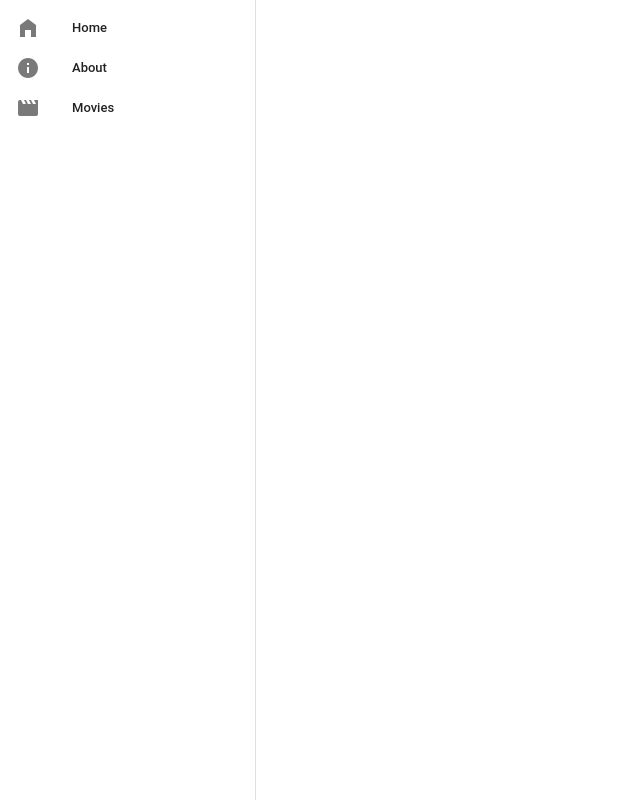
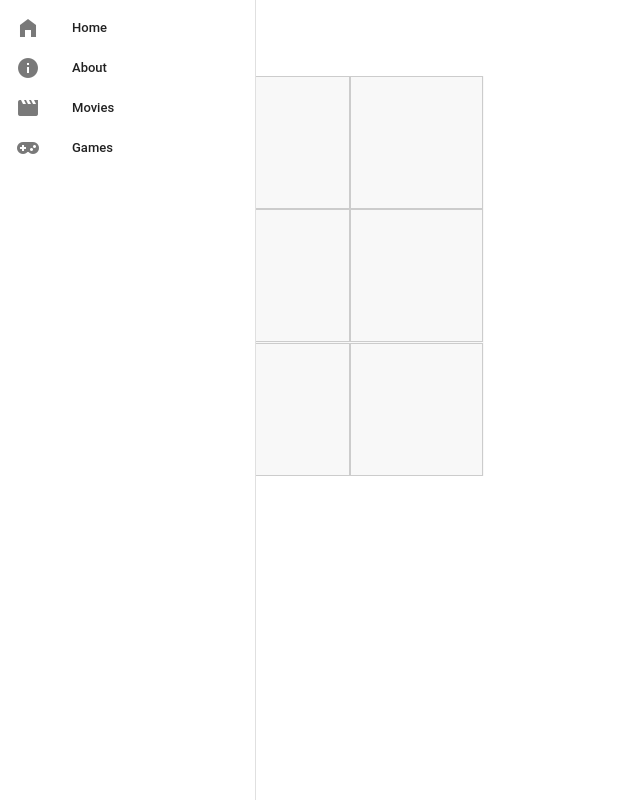
Before and after one commit to camilla-westin/PlayWithVue, a Vue app: page /games in a window 1280 px wide. Before the commit this address had no page. Shown: the whole page, without its empty margins (0-640 px from the left). Built offline with nearby package versions, Linux system fonts and the light colour scheme.

Commit message:
Markup and basic logic tic tac toe game

```diff
--- /dev/null
+++ b/src/components/Games/TicTacToe.vue
@@ -0,0 +1,64 @@
+<script setup>
+import { ref } from "vue";
+
+let playerTurn = ref("1");
+const changeTurn = () => {
+  if (playerTurn.value === "1") {
+    playerTurn.value = "2";
+  } else {
+    playerTurn.value = "1";
+  }
+};
+
+let cellValues = ref(Array(9).fill(null));
+const chosenCell = (index) => {
+  if (cellValues.value[index] === null) {
+    cellValues.value[index] = playerTurn.value;
+    changeTurn();
+  }
+};
+</script>
+
+<template>
+  <div class="tic-tac-toe">
+    <div class="board">
+      <div
+        class="cell"
+        @click="chosenCell(index)"
+        :disabled="cellValues[index] !== null"
+        v-for="(cell, index) in 9"
+        :key="index"
+      >
+        <span v-if="cellValues[index] == 1">X</span>
+        <span v-else-if="cellValues[index] == 2">O</span>
+      </div>
+    </div>
+  </div>
+</template>
+
+<style scoped>
+.board {
+  background: #f8f8f8;
+  display: flex;
+  flex-wrap: wrap;
+  width: 400px;
+  height: 400px;
+}
+
+.row {
+  display: flex;
+}
+.cell {
+  height: 133px;
+  width: 133px;
+  border: 1px solid #ccc;
+  display: flex;
+  justify-content: center;
+  align-items: center;
+  font-size: 3rem;
+}
+.cell:hover {
+  background: lightpink;
+  cursor: pointer;
+}
+</style>
--- a/src/components/Navigation/NavigationLinks.vue
+++ b/src/components/Navigation/NavigationLinks.vue
@@ -27,5 +27,13 @@ import { RouterLink } from "vue-router";
         color="#000000"
       ></v-list-item>
     </router-link>
+    <router-link to="/games">
+      <v-list-item
+        prepend-icon="mdi-gamepad-variant"
+        title="Games"
+        value="games"
+        color="#000000"
+      ></v-list-item>
+    </router-link>
   </v-list>
 </template>
--- a/src/router/index.js
+++ b/src/router/index.js
@@ -26,6 +26,11 @@ const router = createRouter({
       component: () => import("../views/MovieApp/MovieDetailsView.vue"),
       props: (route) => ({ id: Number(route.params.id) }),
     },
+    {
+      path: "/games",
+      name: "games",
+      component: () => import("../views/GamesView.vue"),
+    },
   ],
 });
 
--- /dev/null
+++ b/src/views/GamesView.vue
@@ -0,0 +1,18 @@
+<script setup>
+import TicTacToe from "@/components/games/TicTacToe.vue";
+</script>
+
+<template>
+  <VContainer>
+    <VRow>
+      <VCol cols="12">
+        <h1 class="text-3xl font-semibold">Games</h1>
+      </VCol>
+    </VRow>
+    <VRow>
+      <VCol cols="12">
+        <TicTacToe />
+      </VCol>
+    </VRow>
+  </VContainer>
+</template>
```
